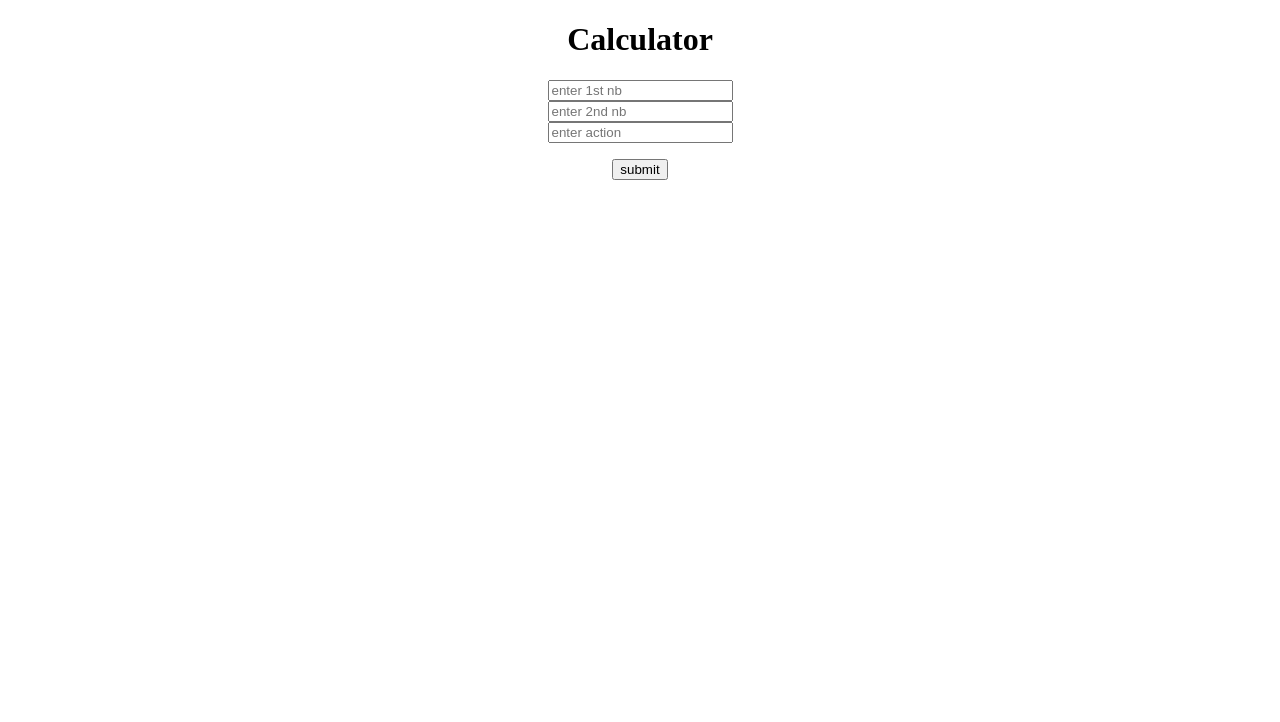
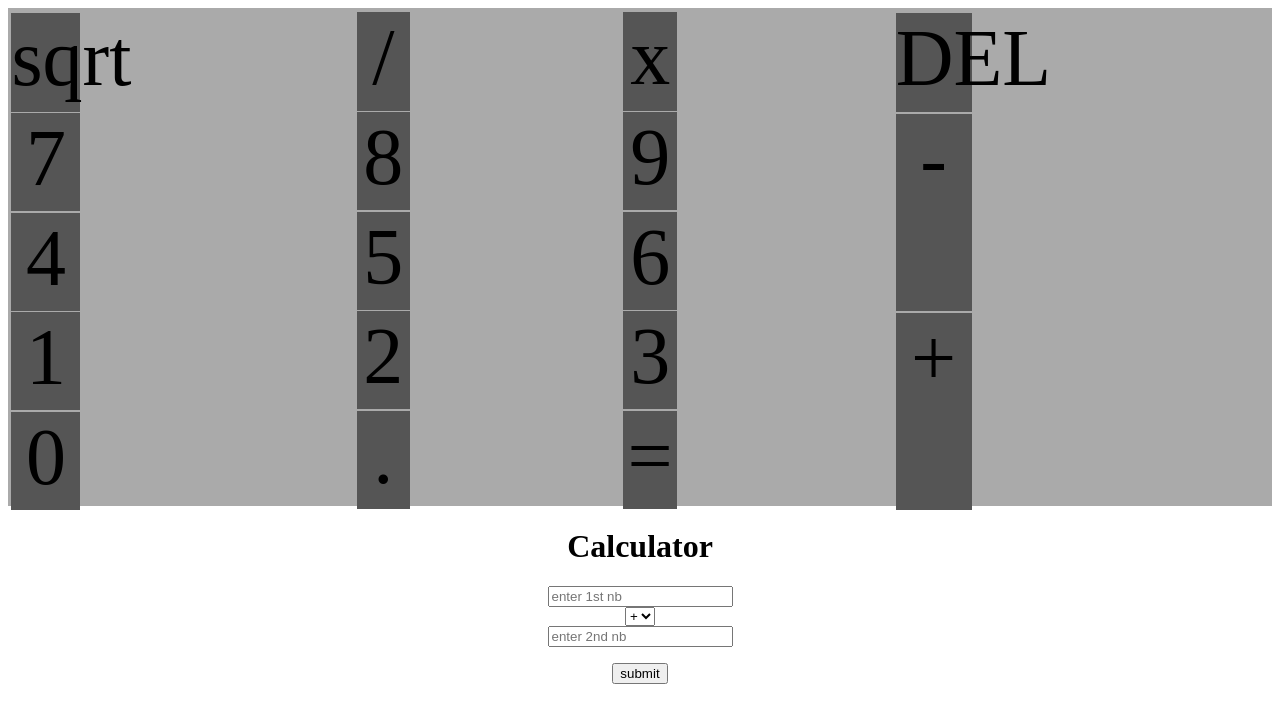
Before and after one commit to bawra/1st_calculator, a plain HTML site: page calculator.html in a window 1280 px wide. Drawn offline with Linux system fonts and the light colour scheme.

Commit message:
Adding grid for numpad

```diff
--- a/calculator.html
+++ b/calculator.html
@@ -4,21 +4,45 @@
   <head>
     <meta charset="utf-8">
     <title>Calculator</title>
-    <style>
-
-
-    </style>
+    <!--CSS attached-->
+    <link rel="stylesheet" href="style.css">
+    <!--JS attached-->
+    <script src="calculator.js"> </script>
   </head>
 
   <body>
     <center>
+      <container class="grid-container">
 
+        <block class="block horiStart4 horiEnd5 verStart2 verEnd3">DEL</block>
+        <block class="block horiStart3 horiEnd4 verStart2 verEnd3">x</block>
+        <block class="block horiStart2 horiEnd3 verStart2 verEnd3">/</block>
+        <block class="block horiStart1 horiEnd2 verStart2 verEnd3">sqrt</block>
+        <block class="block horiStart4 horiEnd5 verStart3 verEnd5">-</block>
+        <block class="block horiStart4 horiEnd5 verStart5 verEnd7">+</block>
+        <block class="block horiStart3 horiEnd4 verStart3 verEnd4">9</block>
+        <block class="block horiStart2 horiEnd3 verStart3 verEnd4">8</block>
+        <block class="block horiStart1 horiEnd2 verStart3 verEnd4">7</block>
+        <block class="block horiStart3 horiEnd4 verStart4 verEnd5">6</block>
+        <block class="block horiStart2 horiEnd3 verStart4 verEnd5">5</block>
+        <block class="block horiStart1 horiEnd2 verStart4 verEnd5">4</block>
+        <block class="block horiStart3 horiEnd4 verStart5 verEnd6">3</block>
+        <block class="block horiStart2 horiEnd3 verStart5 verEnd6">2</block>
+        <block class="block horiStart1 horiEnd2 verStart5 verEnd6">1</block>
+        <block class="block horiStart3 horiEnd4 verStart6 verEnd7">=</block>
+        <block class="block horiStart2 horiEnd3 verStart6 verEnd7">.</block>
+        <block class="block horiStart1 horiEnd1 verStart6 verEnd7">0</block>
+    </container>
       <h1>Calculator</h1>
 
       <input type = "number1" id= "number1" placeholder="enter 1st nb"><br />
-      <input type = "number2" id= "number2" placeholder="enter 2nd nb"><br />
-      <input type = "action" id= "action" placeholder="enter action"><br />
-
+      <select id= "action">
+        <option value="+">+</option>
+        <option value="-">-</option>
+        <option value="*">x</option>
+        <option value="/">/</option>
+      </select><br/>
+      <input type = "number2" id= "number2" placeholder="enter 2nd nb">
 
 
       <p>          </p>
@@ -26,6 +50,5 @@
       <button onclick="myFunction()">submit</button>
 
       </center>
-      <script src="calculator.js"> </script>
   </body>
  </html>
--- /dev/null
+++ b/style.css
@@ -0,0 +1,91 @@
+.grid-container {
+    display: grid;
+    grid-row-gap: 0.1em;
+    grid-column-gap: 0.1em;
+    background-color: #aaaaaa;
+}
+
+/* row structure */
+/* start */
+.verStart2 {
+    grid-row-start: 2;
+  }
+.verStart3 {
+    grid-row-start: 3;
+  }
+.verStart4 {
+    grid-row-start: 4;
+  }
+.verStart5 {
+    grid-row-start: 5;
+  }
+.verStart6 {
+    grid-row-start: 6;
+  }
+/* end */
+.verEnd3 {
+    grid-row-end: 3;
+  }
+.verEnd4 {
+    grid-row-end: 4;
+  }
+.verEnd5 {
+    grid-row-end: 5;
+  }
+.verEnd6 {
+    grid-row-end: 6;
+  }
+.verEnd7 {
+    grid-row-end: 7;
+  }
+/* column structure */
+/* start */
+.horiStart2 {
+    grid-column-start: 2;
+  }
+.horiStart3 {
+    grid-column-start: 3;
+  }
+.horiStart4 {
+    grid-column-start: 4;
+  }
+.horiStart5 {
+    grid-column-start: 5;
+  }
+.horiStart6 {
+    grid-column-start: 6;
+  }
+/* end */
+.horiEnd3 {
+    grid-column-end: 3;
+  }
+.horiEnd4 {
+    grid-column-end: 4;
+  }
+.horiEnd5 {
+    grid-column-end: 5;
+  }
+.horiEnd6 {
+    grid-column-end: 6;
+  }
+.horiEnd7 {
+    grid-column-end: 7;
+  }
+
+block {
+    font-size: 5em;
+    display: inline-block;
+    width: 20%;
+    height: 100%;
+    margin: 1%;
+    background: #555555;
+    float: right;
+}
+
+block[v2] {
+    height: 50%;
+}
+
+block[h2] {
+    width: 55%;
+}
```
Also changed, not shown: 1 other file.
